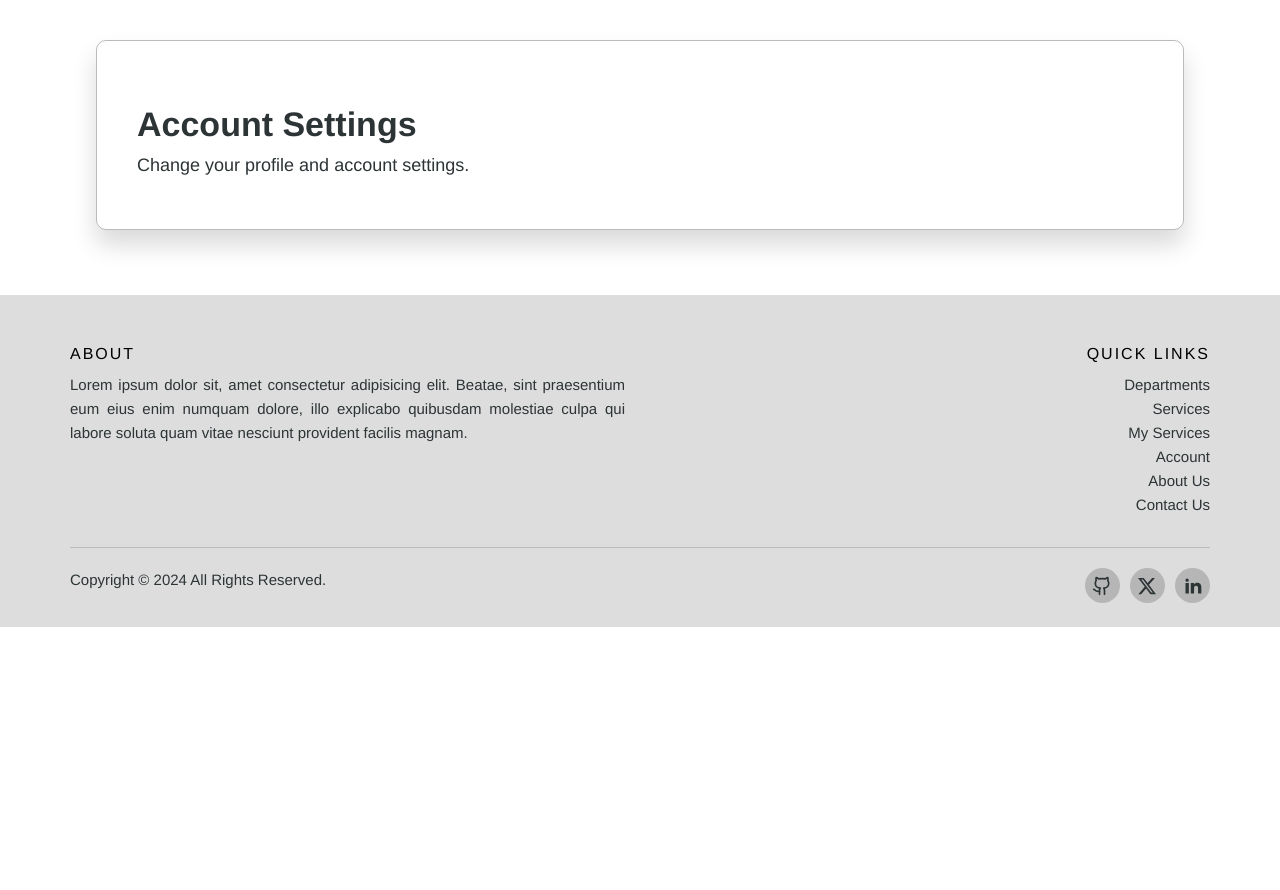
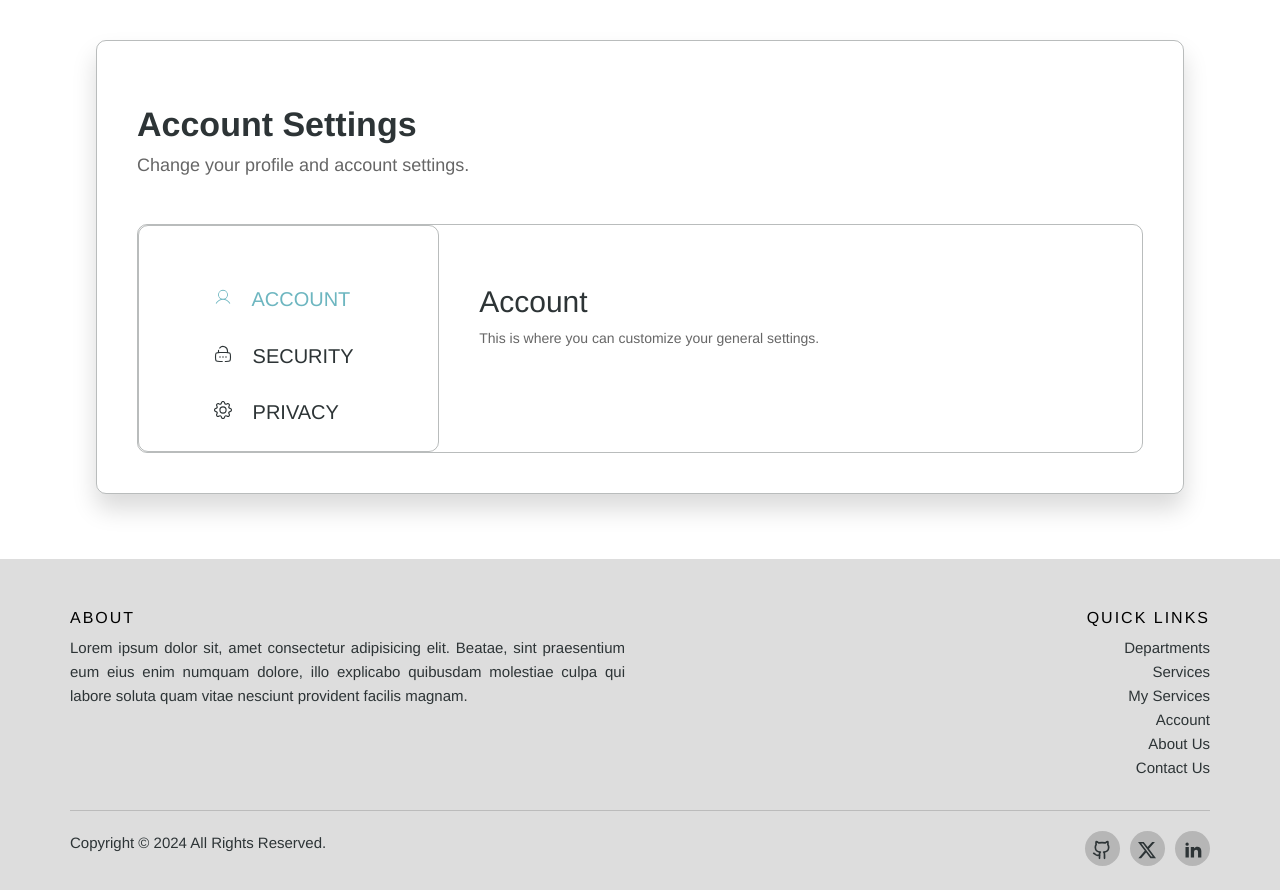
Before and after one commit to Mostafa-Anwar-Sagor/E-govt-service-portal, a Flask app: page /account in a window 1280 px wide. Shown: the part 100-990 px from the top of the page. Before the commit the page ends 727 px from the top, so only its background shows below. Run offline with Flask 3, Linux system fonts and the light colour scheme; the visitor is signed in with stand-in values (Sample User, id 1); some libraries are stand-ins or nearby versions.

Commit message:
[feat] Account view style

```diff
--- /dev/null
+++ b/static/scripts/account.js
@@ -0,0 +1,26 @@
+document.addEventListener("DOMContentLoaded", function () {
+    const links = document.querySelectorAll('.navigation a');
+    const settingsSections = document.querySelectorAll('.settings-section');
+
+    links.forEach(link => {
+        link.addEventListener('click', function (e) {
+            e.preventDefault();
+            const targetId = this.getAttribute('href').substring(1);
+            settingsSections.forEach(section => {
+                if (section.id === targetId) {
+                    section.style.display = 'block';
+                } else {
+                    section.style.display = 'none';
+                }
+            });
+
+            // Remove active class from all links
+            links.forEach(link => {
+                link.classList.remove('active');
+            });
+
+            // Add active class to the clicked link
+            this.classList.add('active');
+        });
+    });
+});
--- a/static/styles/account.css
+++ b/static/styles/account.css
@@ -21,9 +21,78 @@
 
 .account-box .account-description {
 	font-size: 18px;
-	color: #2d3436;
+	color: #666;
 }
 
 .account-box .content {
 	margin-top: 40px;
 }
+
+.settings-container {
+	display: flex;
+	flex-direction: row;
+	margin-top: 45px;
+	border: 1px solid #2d343654;
+	border-radius: 10px;
+}
+
+.navigation {
+	width: 30%;
+	color: #2d3436;
+	border: 1px solid #2d343654;
+	border-radius: 10px;
+	padding-top: 45px;
+	font-size: 20px;
+	text-transform: uppercase;
+}
+
+.navigation ul {
+	list-style: none;
+	padding: 0;
+}
+
+.navigation li {
+	padding: 14px;
+	padding-left: 75px;
+	border-radius: 5px;
+}
+
+.navigation li svg {
+	vertical-align: text-top;
+	margin-right: 15px;
+}
+
+.navigation a {
+	text-decoration: none;
+	color: #2d3436;
+	transition: all 0.2s ease;
+}
+
+.navigation a.active,
+.navigation a:hover {
+	color: #6db6c0;
+}
+
+.settings {
+	width: 70%;
+	padding: 20px;
+}
+
+.settings-section {
+	padding: 20px;
+	margin-bottom: 20px;
+	display: none;
+}
+
+.settings-section:first-child {
+	display: block;
+}
+
+.settings h2 {
+	margin-bottom: 10px;
+	color: #2d3436;
+}
+
+.settings p {
+	color: #666;
+}
--- a/static/styles/new.css
+++ b/static/styles/new.css
@@ -21,7 +21,7 @@
 
 .form-box .form-description {
 	font-size: 18px;
-	color: #2d3436;
+	color: #666;
 }
 
 .form-box form {
--- a/static/styles/new_order.css
+++ b/static/styles/new_order.css
@@ -21,7 +21,7 @@
 
 .order-box .order-description {
 	font-size: 18px;
-	color: #2d3436;
+	color: #666;
 }
 
 .order-box form {
--- a/templates/account.html
+++ b/templates/account.html
@@ -4,6 +4,7 @@
 
 {% block head %}
 <link rel="stylesheet" href="{{ url_for('static', filename='styles/account.css') }}">
+<script src="{{ url_for('static', filename='scripts/account.js') }}" defer></script>
 {% endblock %}
 
 {% block body %}
@@ -11,5 +12,55 @@
     <h2 class="account-title">Account Settings</h2>
     <p class="account-description">Change your profile and account settings.</p>
 
+    <div class="settings-container">
+        <div class="navigation">
+            <ul>
+                <li>
+                    <a href="#general" class="nav-link active">
+                        <svg xmlns="http://www.w3.org/2000/svg" width="18" height="18" viewBox="0 0 256 256">
+                            <path fill="currentColor" d="M229.19 213c-15.81-27.32-40.63-46.49-69.47-54.62a70 70 0 1 0-63.44 0C67.44 166.5 42.62 185.67 26.81 213a6 6 0 1 0 10.38 6c19.21-33.19 53.15-53 90.81-53s71.6 19.81 90.81 53a6 6 0 1 0 10.38-6M70 96a58 58 0 1 1 58 58a58.07 58.07 0 0 1-58-58"/>
+                        </svg>
+                        Account
+                    </a>
+                </li>
+                <li>
+                    <a href="#security" class="nav-link">
+                        <svg xmlns="http://www.w3.org/2000/svg" width="18" height="18" viewBox="0 0 24 24">
+                            <g fill="none">
+                                <path fill="currentColor" d="M9 16a1 1 0 1 1-2 0a1 1 0 0 1 2 0m4 0a1 1 0 1 1-2 0a1 1 0 0 1 2 0m4 0a1 1 0 1 1-2 0a1 1 0 0 1 2 0"/>
+                                <path stroke="currentColor" stroke-linecap="round" stroke-width="1.5" d="M6 10V8c0-.34.028-.675.083-1M18 10V8A6 6 0 0 0 7.5 4.031M11 22H8c-2.828 0-4.243 0-5.121-.879C2 20.243 2 18.828 2 16c0-2.828 0-4.243.879-5.121C3.757 10 5.172 10 8 10h8c2.828 0 4.243 0 5.121.879C22 11.757 22 13.172 22 16c0 2.828 0 4.243-.879 5.121C20.243 22 18.828 22 16 22h-1"/>
+                            </g>
+                        </svg>
+                        Security
+                    </a>
+                </li>
+                <li>
+                    <a href="#privacy" class="nav-link">
+                        <svg xmlns="http://www.w3.org/2000/svg" width="18" height="18" viewBox="0 0 16 16">
+                            <g fill="currentColor">
+                                <path d="M8 4.754a3.246 3.246 0 1 0 0 6.492a3.246 3.246 0 0 0 0-6.492M5.754 8a2.246 2.246 0 1 1 4.492 0a2.246 2.246 0 0 1-4.492 0"/>
+                                <path d="M9.796 1.343c-.527-1.79-3.065-1.79-3.592 0l-.094.319a.873.873 0 0 1-1.255.52l-.292-.16c-1.64-.892-3.433.902-2.54 2.541l.159.292a.873.873 0 0 1-.52 1.255l-.319.094c-1.79.527-1.79 3.065 0 3.592l.319.094a.873.873 0 0 1 .52 1.255l-.16.292c-.892 1.64.901 3.434 2.541 2.54l.292-.159a.873.873 0 0 1 1.255.52l.094.319c.527 1.79 3.065 1.79 3.592 0l.094-.319a.873.873 0 0 1 1.255-.52l.292.16c1.64.893 3.434-.902 2.54-2.541l-.159-.292a.873.873 0 0 1 .52-1.255l.319-.094c1.79-.527 1.79-3.065 0-3.592l-.319-.094a.873.873 0 0 1-.52-1.255l.16-.292c.893-1.64-.902-3.433-2.541-2.54l-.292.159a.873.873 0 0 1-1.255-.52zm-2.633.283c.246-.835 1.428-.835 1.674 0l.094.319a1.873 1.873 0 0 0 2.693 1.115l.291-.16c.764-.415 1.6.42 1.184 1.185l-.159.292a1.873 1.873 0 0 0 1.116 2.692l.318.094c.835.246.835 1.428 0 1.674l-.319.094a1.873 1.873 0 0 0-1.115 2.693l.16.291c.415.764-.42 1.6-1.185 1.184l-.291-.159a1.873 1.873 0 0 0-2.693 1.116l-.094.318c-.246.835-1.428.835-1.674 0l-.094-.319a1.873 1.873 0 0 0-2.692-1.115l-.292.16c-.764.415-1.6-.42-1.184-1.185l.159-.291A1.873 1.873 0 0 0 1.945 8.93l-.319-.094c-.835-.246-.835-1.428 0-1.674l.319-.094A1.873 1.873 0 0 0 3.06 4.377l-.16-.292c-.415-.764.42-1.6 1.185-1.184l.292.159a1.873 1.873 0 0 0 2.692-1.115z"/>
+                            </g>
+                        </svg>
+                        Privacy
+                    </a>
+                </li>
+            </ul>
+        </div>
+        <div class="settings">
+            <div class="settings-section" id="general">
+                <h2>Account</h2>
+                <p>This is where you can customize your general settings.</p>
+            </div>
+            <div class="settings-section" id="security">
+                <h2>Security</h2>
+                <p>This is where you can manage your security settings.</p>
+            </div>
+            <div class="settings-section" id="privacy">
+                <h2>Privacy</h2>
+                <p>This is where you can control your privacy settings.</p>
+            </div>
+        </div>
+    </div>
 </div>
 {% endblock %}
```
